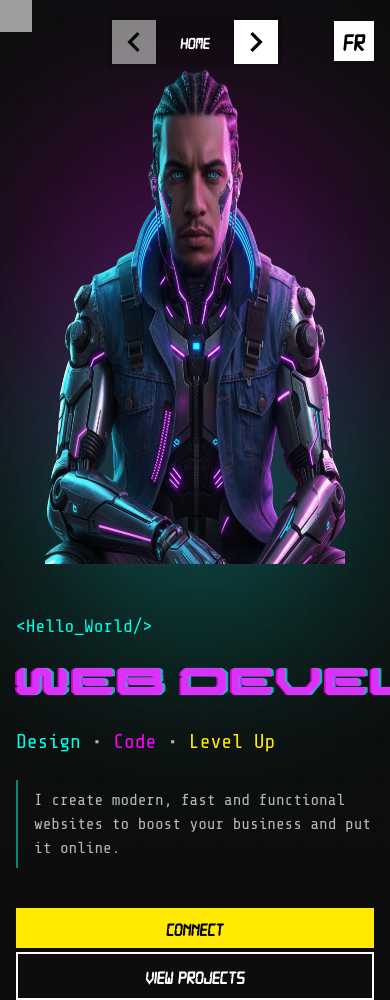
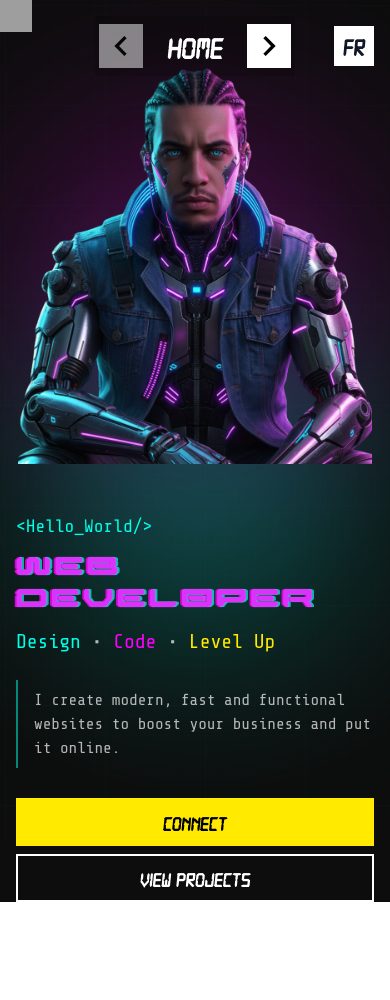
Before and after one commit to ouaadZouhair/Cyberpunk-Portfolio, a React (Vite) app: page / in a window 390 px wide. After the commit the page ends 902 px from the top, so only its background shows below. Built offline with nearby package versions, Linux system fonts and the light colour scheme; grey boxes are pictures that could not be loaded.

Commit message:
fix resposive

```diff
--- a/lang/FrLanguage.json
+++ b/lang/FrLanguage.json
@@ -11,7 +11,7 @@
     "subtitle": {
       "design": "Design",
       "code": "Code",
-      "level": "evoluer"
+      "level": "Evoluer"
     },
     "online": "En ligne",
     "description": "Je crée des sites modernes, rapides et fonctionnels pour booster votre business et le mettre en ligne.",
--- a/src/Components/Card.jsx
+++ b/src/Components/Card.jsx
@@ -28,7 +28,7 @@ const Card = ({ project, key }) => {
     <>
       <motion.div
         key={key}
-        className={`relative bg-black/30 backdrop-blur-lg border-[3px] overflow-hidden ${
+        className={`relative bg-black/30 backdrop-blur-lg border-4 overflow-hidden ${
           !project.featured
             ? "border-secondary/50 hover:border-secondary hover:shadow-secondary/40"
             : "border-highlight/50 hover:border-highlight hover:shadow-highlight/60"
@@ -37,7 +37,7 @@ const Card = ({ project, key }) => {
         whileHover="hover"
          onClick={() => setIsOpen(true)}
       >
-        <div className="relative h-auto overflow-hidden">
+        <div className="relative w-full h-[180px] md:h-auto  overflow-hidden">
           <motion.img
             src={project.image}
             alt={project.title}
--- a/src/Components/Navbar.jsx
+++ b/src/Components/Navbar.jsx
@@ -10,14 +10,13 @@ const Navbar = ({ pageIndex, pageNames, pagesLength, handlePrev, handleNext }) =
           <button
             onClick={handlePrev}
             disabled={pageIndex === 0}
-            // disabled
-            className="group flex items-center gap-2 bg-white border-2 border-transparent text-black font-tech backdrop-blur-sm transition-all duration-300 ease-out hover:scale-105 hover:bg-highlight disabled:hover:bg-white disabled:hover:scale-100 disabled:opacity-50 disabled:cursor-not-allowed"
+            className="group flex items-center gap-2 bg-white border-2 border-transparent text-black backdrop-blur-sm transition-all duration-300 ease-out hover:scale-105 hover:bg-highlight disabled:hover:bg-white disabled:hover:scale-100 disabled:opacity-50 disabled:cursor-not-allowed"
           >
             <MdOutlineKeyboardArrowLeft size={40} />
           </button>
 
           <div className="flex gap-2 px-3 mx-auto rounded-full">
-            <h1 className="text-base font-digital md:text-4xl text-center font-semibold bg-transparent p-2 text-white border-2shadow-lg shadow-primary/40">
+            <h1 className="text-3xl font-digital md:text-4xl text-center font-semibold bg-transparent p-2 text-white border-2shadow-lg shadow-primary/40">
              <ScrambleText text={pageNames[pageIndex].toUpperCase()} className="text-white" />
             </h1>
           </div>
@@ -25,13 +24,12 @@ const Navbar = ({ pageIndex, pageNames, pagesLength, handlePrev, handleNext }) =
           <button
             onClick={handleNext}
             disabled={pageIndex === pagesLength - 1}
-            className="group flex items-center gap-2 bg-white border-2 border-transparent text-black font-tech backdrop-blur-sm transition-all duration-300 ease-out hover:scale-105 hover:bg-highlight disabled:hover:bg-white disabled:hover:scale-100 disabled:opacity-50 disabled:cursor-not-allowed"
+            className="group flex items-center gap-2 bg-white border-2 border-transparent text-black backdrop-blur-sm transition-all duration-300 ease-out hover:scale-105 hover:bg-highlight disabled:hover:bg-white disabled:hover:scale-100 disabled:opacity-50 disabled:cursor-not-allowed"
           >
             <MdOutlineKeyboardArrowRight size={40} />
           </button>
         </div>
 
-        {/* Language Toggle */}
         <LanguageSwitcher />
       </div>
     </nav>
--- a/src/index.css
+++ b/src/index.css
@@ -50,7 +50,7 @@ body {
   position: relative;
   color: #fff;
   letter-spacing: 5px;
-  width: 700px;
+  /* width: 700px; */
 }
 
 .cyber-glitch::before,
--- a/src/pages/About.jsx
+++ b/src/pages/About.jsx
@@ -65,12 +65,12 @@ const AboutPage = () => {
   return (
     <div className="page min-h-screen text-gray-200 font-tech p-4 pt-9 md:p-9">
 
-      {/*  Description and GitHub Info */}
+
       <div className="max-w-6xl mx-auto grid grid-cols-1 lg:grid-cols-3 gap-8 mt-14 mb-7">
         {/* Developer Profile */}
         <div className="lg:col-span-2">
           <section className="bg-black/30 backdrop-blur-lg p-6 border-2 border-highlight shadow-lg shadow-highlight/20 h-full">
-            <h2 className="text-4xl w-full font-cyber  text-center text-highlight mb-4">
+            <h2 className="text-2xl md:text-4xl w-full font-cyber  text-center text-highlight mb-4">
               {t('about.title')}
             </h2>
             <div className="space-y-4 text-lg text-justify">
@@ -108,7 +108,7 @@ const AboutPage = () => {
 
       <div className="max-w-6xl mx-auto">
         <section className="bg-black/30 backdrop-blur-lg p-6 border-2 border-secondary shadow-lg shadow-secondary/20">
-          <h2 className="text-4xl font-cyber text-center text-secondary mb-6">
+          <h2 className="text-2xl md:text-4xl font-cyber text-center text-secondary mb-6">
             {t('skills')}
           </h2>
           <div className="grid grid-cols-2 sm:grid-cols-3 md:grid-cols-5 gap-4">
--- a/src/pages/Hero.jsx
+++ b/src/pages/Hero.jsx
@@ -45,17 +45,17 @@ const Hero = () => {
 
 
     return (
-        <section className='page flex items-center relative overflow-hidden'>
+        <section className='page min-h-screen flex items-center relative overflow-hidden'>
 
             <div className="container mx-auto z-0 pt-16">
-                <div className="grid grid-cols-1 lg:grid-cols-2 gap-12 items-center">
+                <div className="grid grid-cols-1 lg:grid-cols-2 gap-12 items-center w-full lg:w-11/12 mx-auto">
                     <div className="order-2 lg:order-1 px-4 md:px-16 lg:px-0">
                         <div className="space-y-6">
                             <div className='font-tech'>
                                 <p className="text-primary text-lg mb-2 font-tech">
                                     <span className="inline-block">&lt;</span>{t('hero.hello')}<span className="inline-block animate-neon-flicker">/&gt;</span>
                                 </p>
-                                <h1 className="cyber-glitch w-full text-4xl sm:text-5xl md:text-6xl font-cyber font-bold tracking-tighter my-6" data-text={t('hero.title')}>
+                                <h1 className="cyber-glitch w-full text text-2xl  md:text-5xl lg:text-5xl font-cyber font-bold tracking-tighter my-3 md:my-6" data-text={t('hero.title')}>
                                     {t('hero.title')}
                                 </h1>
                                 <h2 className="text-xl sm:text-2xl text-gray/80">
@@ -68,20 +68,20 @@ const Hero = () => {
 
                             </p>
 
-                            <div className="flex flex-col md:flex-row gap-1 md:gap-4 pt-4">
+                            <div className="flex flex-col md:flex-row gap-2 md:gap-4 pt-1.5 md:pt-4">
                                 {/* <IoIosCode className="ml-2" size={26} /> */}
-                                <AnimatedBtn text={t('hero.connect')} onClick={handleContactClick} className="text-lg font-digital w-full md:text-xl md:w-1/3 relative cursor-pointer inline-flex items-center justify-center px-3 py-1 md:px-4 md:py-2 overflow-hidden  font-bold text-dark bg-highlight border-2 border-highlight transform transition-all duration-300 ease-out hover:scale-105 hover:shadow-highlight focus:outline-none focus:ring-2 focus:ring-highlight focus:ring-opacity-50" textColor="text-black" />
-                                <AnimatedBtn text={t('hero.view_projects')} onClick={handleProjectsClick} className="text-lg font-digital w-full md:text-xl md:w-1/3 relative cursor-pointer inline-flex items-center justify-center px-4 py-2 overflow-hidden  font-bold text-white bg-transparent border-2 border-white transform transition-all duration-300 ease-out hover:bg-white/10 hover:scale-105 hover:shadow-white focus:outline-none focus:ring-2 focus:ring-white focus:ring-opacity-50" textColor="text-white" />
+                                <AnimatedBtn text={t('hero.connect')} onClick={handleContactClick} className="text-xl font-digital w-full md:text-xl md:w-1/3 relative cursor-pointer inline-flex items-center justify-center px-4 py-2 md:px-4 md:py-2 overflow-hidden  font-bold text-dark bg-highlight border-2 border-highlight transform transition-all duration-300 ease-out hover:scale-105 hover:shadow-highlight focus:outline-none focus:ring-2 focus:ring-highlight focus:ring-opacity-50" textColor="text-black" />
+                                <AnimatedBtn text={t('hero.view_projects')} onClick={handleProjectsClick} className="text-xl font-digital w-full md:text-xl md:w-1/3 relative cursor-pointer inline-flex items-center justify-center px-4 py-2 overflow-hidden  font-bold text-white bg-transparent border-2 border-white transform transition-all duration-300 ease-out hover:bg-white/10 hover:scale-105 hover:shadow-white focus:outline-none focus:ring-2 focus:ring-white focus:ring-opacity-50" textColor="text-white" />
                             </div>
                         </div>
                     </div>
 
-                    <div className="order-1 w-full  lg:order-2">
+                    <div className="order-1 w-full lg:order-2">
                             <img
                             src="/zouhairRobot.png"
                             alt="Glitched Avatar"
                             loading="lazy"
-                            className="w-[300px] h-[500px] mx-auto md:w-auto md:h-[600px]"
+                            className="w-auto h-[400px] mx-auto md:w-auto md:h-[600px]"
                             />
                     </div>
 
--- a/src/ui/LanguageSwitcher.jsx
+++ b/src/ui/LanguageSwitcher.jsx
@@ -10,12 +10,13 @@ const LanguageSwitcher = () => {
   };
 
   return (
-    <div className="absolute right-4 -bottom-4 top-1/2 -translate-y-1/2 flex hover:cursor-pointer">
-      <AnimatedBtn text={i18n.language === "fr" ? "EN" : "FR"} onClick={toggleLanguage} className="font-digital font-semibold text-gray-900 w-10 h-10 p-0 m-0 bg-white text-2xl duration-100 hover:bg-highlight hover:scale-105 hover:cursor-pointer" textColor="text-black" />
+    <div className="absolute right-4 top-1/2 -translate-y-1/2 flex">
+      {/* <AnimatedBtn text={i18n.language === "fr" ? "EN" : "FR"} onClick={toggleLanguage} className="group flex items-center justify-center gap-2 bg-white border-2 border-transparent text-black backdrop-blur-sm transition-all duration-300 ease-out hover:scale-105 hover:bg-highlight font-bold font-digital w-10 h-10 text-center text-2xl " textColor="text-black" /> */}
 
-      {/* <button  onClick={toggleLanguage} className="font-digital font-semibold text-gray-900 w-10 h-10 p-0 m-0 bg-white text-2xl duration-100 hover:bg-highlight hover:scale-105 hover:cursor-pointer">
+
+      <button  onClick={toggleLanguage} className="border-2 border-white font-digital font-semibold text-gray-900 w-10 h-10 p-0 m-0 bg-white text-2xl duration-100 hover:bg-highlight hover:border-highlight hover:scale-105 hover:cursor-pointer">
         {i18n.language === "fr" ? "EN" : "FR"}
-      </button> */}
+      </button>
     </div>
   );
 };
```
Also changed, not shown: src/pages/Contact.jsx (+8 -8 lines), src/pages/Projects.jsx (+4 -4 lines).
